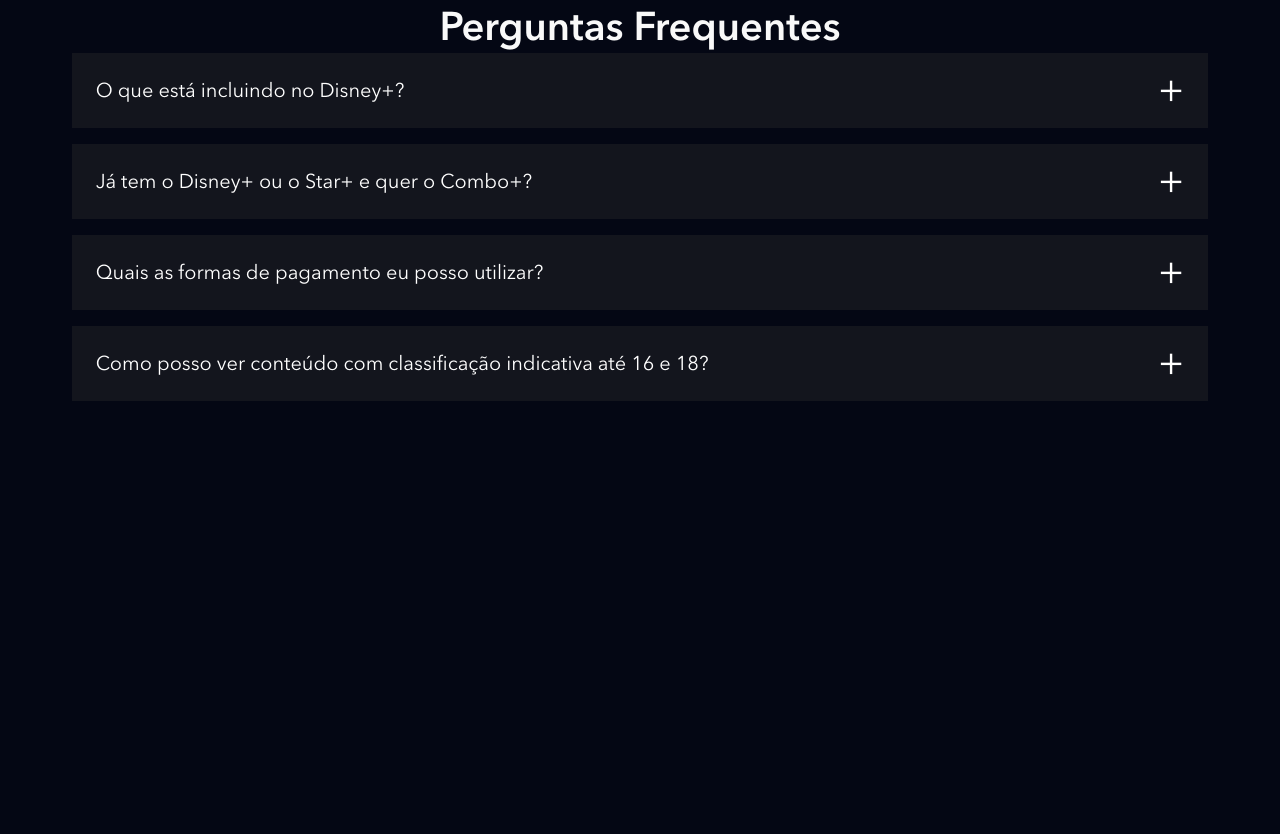
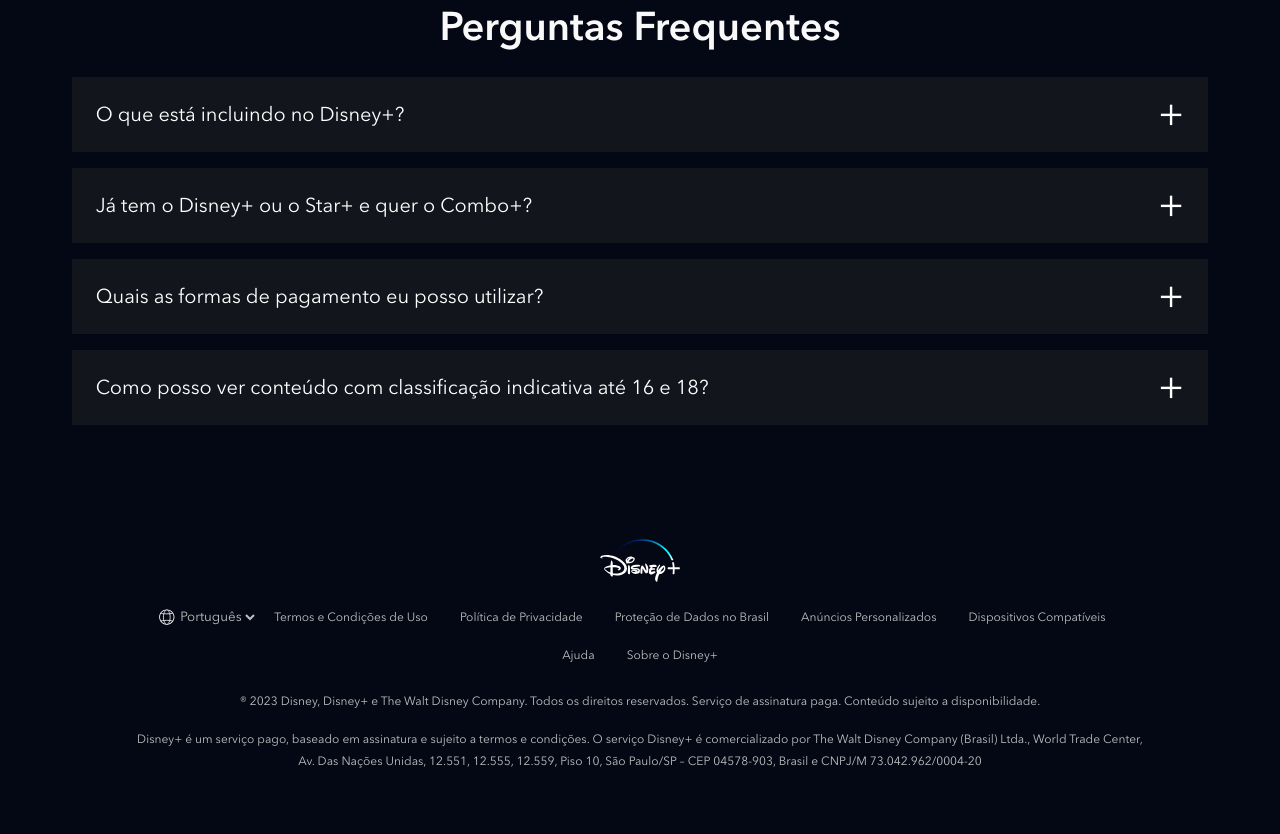
Before and after one commit to rhnrod/clone_disneyplus, a website: page index.html in a window 1280 px wide. Shown: the part 4459-5293 px from the top of the page. Before the commit the page ends 4948 px from the top, so only its background shows below. Drawn offline with nearby package versions, Linux system fonts and the light colour scheme; files that its build step writes are made by us from their sources; files whose address does not match are found by name.

Commit message:
add footer

```diff
--- a/index.html
+++ b/index.html
@@ -264,6 +264,50 @@
         </ul>
     </section>
 
+    <footer class="footer">
+        <div class="footer__container">
+            <img class="footer__logo" src="dist/images/images/disneyplus.svg" alt="Disney+">
+            <ul class="footer__links">
+                <li class="footer__links__item">
+                    <div class="language-selector">
+                        <img src="dist/images/images/icones/globe.svg" alt="Ícone globo">
+                        <select name="" id="">
+                            <option>English</option>
+                            <option selected>Português</option>
+                        </select>
+                    </div>
+                </li>
+                <li class="footer__links__item">
+                    <a class="text--small" href="#">Termos e Condições de Uso</a>
+                </li>
+                <li class="footer__links__item">
+                    <a class="text--small" href="#">Política de Privacidade</a>
+                </li>
+                <li class="footer__links__item">
+                    <a class="text--small" href="#">Proteção de Dados no Brasil</a>
+                </li>
+                <li class="footer__links__item">
+                    <a class="text--small" href="#">Anúncios Personalizados</a>
+                </li>
+                <li class="footer__links__item">
+                    <a class="text--small" href="#">Dispositivos Compatíveis</a>
+                </li>
+                <li class="footer__links__item">
+                    <a class="text--small" href="#">Ajuda</a>
+                </li>
+                <li class="footer__links__item">
+                    <a class="text--small" href="#">Sobre o Disney+</a>
+                </li>
+            </ul>
+            <p class="text--small">
+                ® 2023 Disney, Disney+ e The Walt Disney Company. Todos os direitos reservados. Serviço de assinatura paga. Conteúdo sujeito a disponibilidade.
+            </p>
+            <p class="text--small">
+                Disney+ é um serviço pago, baseado em assinatura e sujeito a termos e condições. O serviço Disney+ é comercializado por The Walt Disney Company (Brasil) Ltda., World Trade Center, Av. Das Nações Unidas, 12.551, 12.555, 12.559, Piso 10, São Paulo/SP – CEP 04578-903, Brasil e CNPJ/M 73.042.962/0004-20
+            </p>
+        </div>
+    </footer>
+
     <script src="./src/main.js"></script>
 </body>
 </html>
--- a/src/styles/_faq.scss
+++ b/src/styles/_faq.scss
@@ -3,6 +3,7 @@
 
     h2 {
         text-align: center;
+        margin-bottom: 24px;
     }
 
     &__questions {
--- /dev/null
+++ b/src/styles/_footer.scss
@@ -0,0 +1,68 @@
+@use 'variables';
+
+.footer {
+    padding: 26px 8px;
+
+    &__container {
+        max-width: 1024px;
+        width: 100%;
+        margin: 0 auto;
+        text-align: center;
+        padding-bottom: 20px;
+    }
+
+    &__logo {
+        width: 80px;
+        margin: 0 auto 10px;
+    }
+
+    &__links {
+        margin-bottom: 16px;
+        display: flex;
+        flex-wrap: wrap;
+        justify-content: center ;
+
+        &__item {
+            display: inline-block;
+
+            a {
+                display: block;
+                text-decoration: none;
+                padding: 8px 16px;
+
+                &:hover {
+                    color: variables.$corTextoSecundario;
+                }
+            }
+        }
+    }
+
+    p {
+        margin-bottom: 16px;
+    }
+}
+
+.language-selector {
+    display: flex;
+    align-items: center;
+
+    img {
+        height: 18px;
+        width: 18px;
+    }
+
+    select {
+        background-color: transparent;
+        border: none;
+        color: variables.$corTextoPrincipal;
+        height: 38px;
+
+        &:hover {
+            color: variables.$corTextoSecundario;
+        }
+
+        option {
+            background-color: variables.$corDeFundo;
+        }
+    }
+}
--- a/src/styles/main.scss
+++ b/src/styles/main.scss
@@ -4,6 +4,7 @@
 @use 'plans';
 @use 'available-devices';
 @use 'faq';
+@use 'footer';
 @use 'variables';
 
 body {
```
